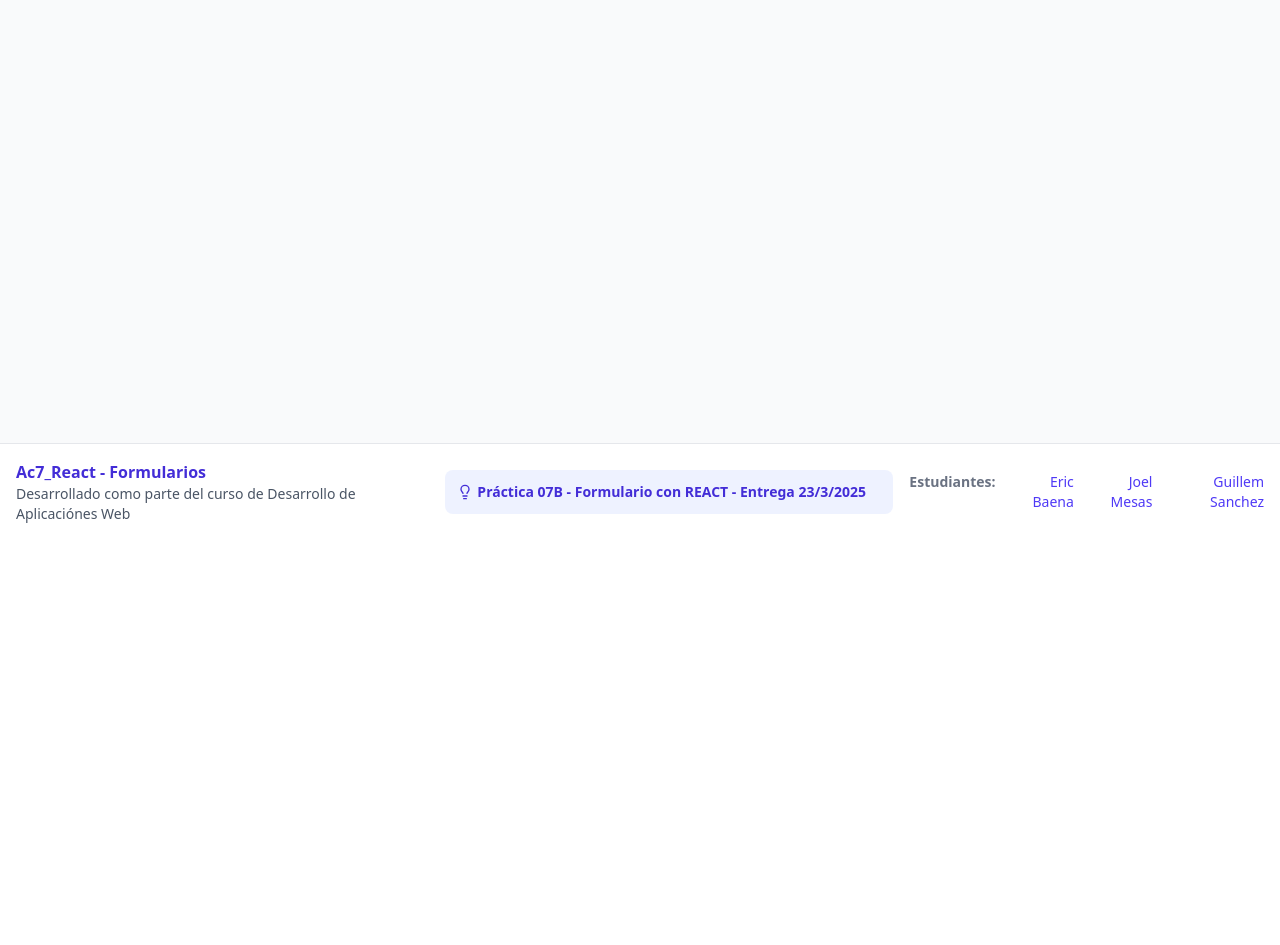
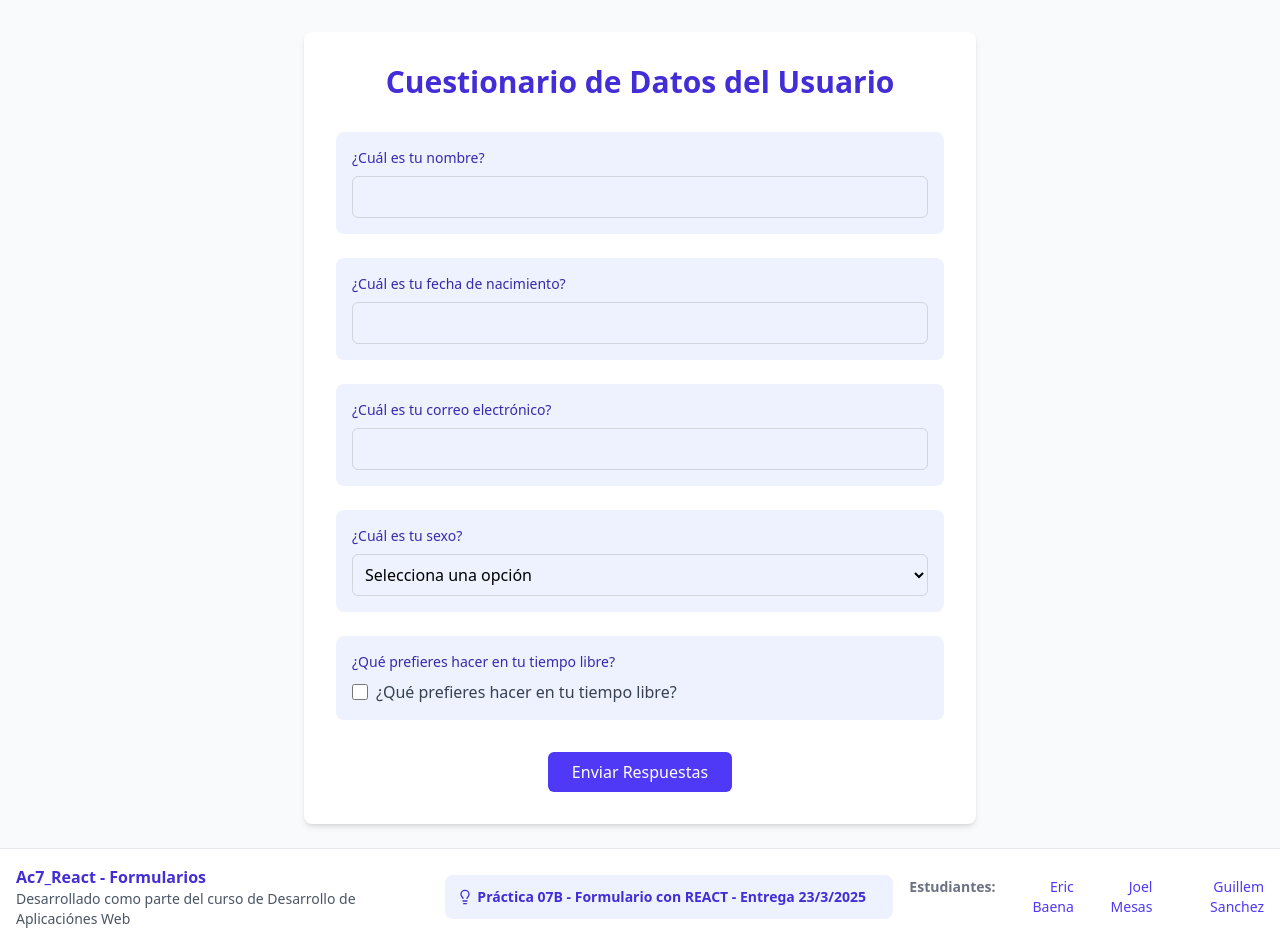
Before and after one commit to EricB-59/Ac7-React_JoErGu, a React (Vite) app: page / in a window 1280 px wide. Shown: the part 260-1205 px from the top of the page. Before the commit the page ends 800 px from the top, so only its background shows below. Built offline with nearby package versions, Linux system fonts and the light colour scheme.

Commit message:
#3 Display of the forms without validation and localstorage

```diff
--- a/public/data/form_data.json
+++ b/public/data/form_data.json
@@ -171,12 +171,7 @@
         "tipo": "select",
         "pregunta": "¿Con qué frecuencia ves películas?",
         "respuesta": "4",
-        "opciones": [
-          {
-            "grupo": "Opción 1-5 veces al mes",
-            "valores": ["1", "2", "3", "4", "5"]
-          }
-        ]
+        "opciones": ["1", "2", "3", "4", "5"]
       }
     ]
   }
--- a/src/App.tsx
+++ b/src/App.tsx
@@ -3,7 +3,9 @@ import Form from "./Form";
 function App() {
   return (
     <>
-      <Form></Form>
+      <main>
+        <Form></Form>
+      </main>
     </>
   );
 }
--- a/src/Form.tsx
+++ b/src/Form.tsx
@@ -7,6 +7,7 @@ interface Ask {
   opciones?: string[];
   respuesta: string;
 }
+
 interface Form {
   titulo: string;
   preguntas: Ask[];
@@ -14,6 +15,8 @@ interface Form {
 
 export default function Form() {
   const [form, setForm] = useState<Form[]>([]);
+  const [actualForm, setActualForm] = useState(0);
+  const [answers, setAnswers] = useState<{ [key: string]: string }>({});
 
   useEffect(() => {
     const fetchForm = async () => {
@@ -32,13 +35,124 @@ export default function Form() {
     console.log("Updated form state:", form);
   }, [form]);
 
+  const handleInputChange = (id: string, value: string) => {
+    setAnswers((prev) => ({
+      ...prev,
+      [id]: value,
+    }));
+  };
+
+  const handleSubmit = (e: React.FormEvent) => {
+    e.preventDefault();
+    console.log("Respuestas:", answers);
+    setActualForm((prevState) => prevState + 1);
+  };
+
+  // Verificar si hay datos cargados
+  if (form.length === 0) {
+    return <div>Cargando formulario...</div>;
+  }
+
+  const renderQuestion = (pregunta: Ask) => {
+    switch (pregunta.tipo) {
+      case "text":
+        return (
+          <input
+            type="text"
+            id={pregunta.id}
+            className="w-full p-2 rounded-md border border-gray-300 focus:outline-none focus:ring-2 focus:ring-indigo-500 focus:border-transparent"
+            value={answers[pregunta.id] || ""}
+            onChange={(e) => handleInputChange(pregunta.id, e.target.value)}
+          />
+        );
+      case "number":
+        return (
+          <input
+            type="number"
+            id={pregunta.id}
+            className="w-full p-2 rounded-md border border-gray-300 focus:outline-none focus:ring-2 focus:ring-indigo-500 focus:border-transparent"
+            value={answers[pregunta.id] || ""}
+            onChange={(e) => handleInputChange(pregunta.id, e.target.value)}
+          />
+        );
+      case "textarea":
+        return (
+          <textarea
+            id={pregunta.id}
+            className="w-full p-2 rounded-md border border-gray-300 focus:outline-none focus:ring-2 focus:ring-indigo-500 focus:border-transparent min-h-24"
+            value={answers[pregunta.id] || ""}
+            onChange={(e) => handleInputChange(pregunta.id, e.target.value)}
+          />
+        );
+      case "select":
+        return (
+          <select
+            id={pregunta.id}
+            className="w-full p-2 rounded-md border border-gray-300 focus:outline-none focus:ring-2 focus:ring-indigo-500 focus:border-transparent"
+            value={answers[pregunta.id] || ""}
+            onChange={(e) => handleInputChange(pregunta.id, e.target.value)}
+          >
+            <option value="">Selecciona una opción</option>
+            {pregunta.opciones?.map((opcion) => (
+              <option key={opcion} value={opcion}>
+                {opcion}
+              </option>
+            ))}
+          </select>
+        );
+      case "check":
+        return (
+          <div className="flex items-center">
+            <input
+              type="checkbox"
+              id={pregunta.id}
+              className="h-4 w-4 text-indigo-600 focus:ring-indigo-500 border-gray-300 rounded"
+              checked={answers[pregunta.id] === "true"}
+              onChange={(e) =>
+                handleInputChange(
+                  pregunta.id,
+                  e.target.checked ? "true" : "false"
+                )
+              }
+            />
+            <span className="ml-2 text-gray-700">{pregunta.pregunta}</span>
+          </div>
+        );
+      default:
+        return null;
+    }
+  };
+
+  const currentForm = form[actualForm];
+
   return (
     <>
-      <div>
-        {form.map((form) => (
-          <h1>{form.titulo}</h1>
-        ))}
-      </div>
+      <section className="bg-white rounded-lg shadow-md p-8 max-w-2xl mx-auto mt-50">
+        <h1 className="text-3xl font-bold text-center text-indigo-700 mb-8">
+          {currentForm.titulo}
+        </h1>
+        <form onSubmit={handleSubmit} className="w-full space-y-6">
+          {currentForm.preguntas.map((pregunta) => (
+            <div key={pregunta.id} className="bg-indigo-50 p-4 rounded-lg">
+              <label
+                htmlFor={pregunta.id}
+                className="block text-sm font-medium text-indigo-800 mb-2"
+              >
+                {pregunta.pregunta}
+              </label>
+              {renderQuestion(pregunta)}
+            </div>
+          ))}
+          <div className="flex justify-center mt-8">
+            <button
+              type="submit"
+              className="bg-indigo-600 text-white px-6 py-2 rounded-md hover:bg-indigo-700 transition-colors focus:outline-none focus:ring-2 focus:ring-indigo-500 focus:ring-offset-2"
+            >
+              Enviar Respuestas
+            </button>
+          </div>
+        </form>
+      </section>
     </>
   );
 }
```
